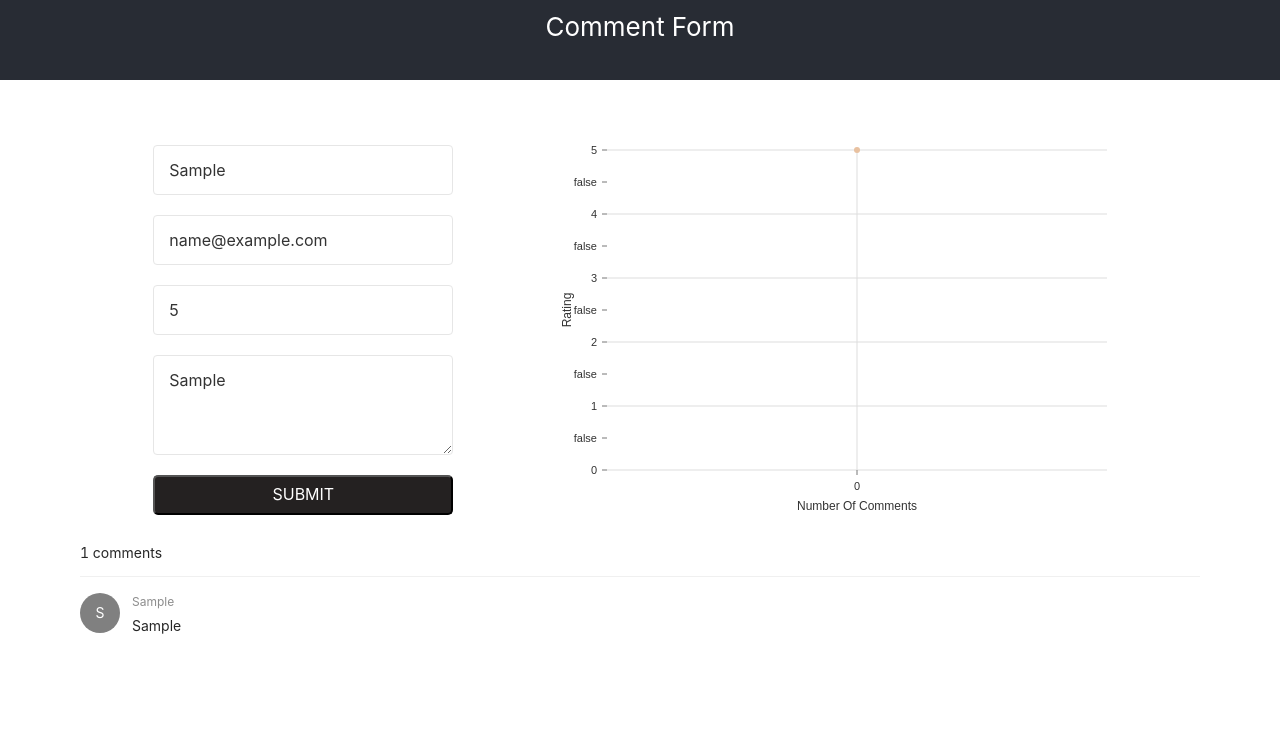
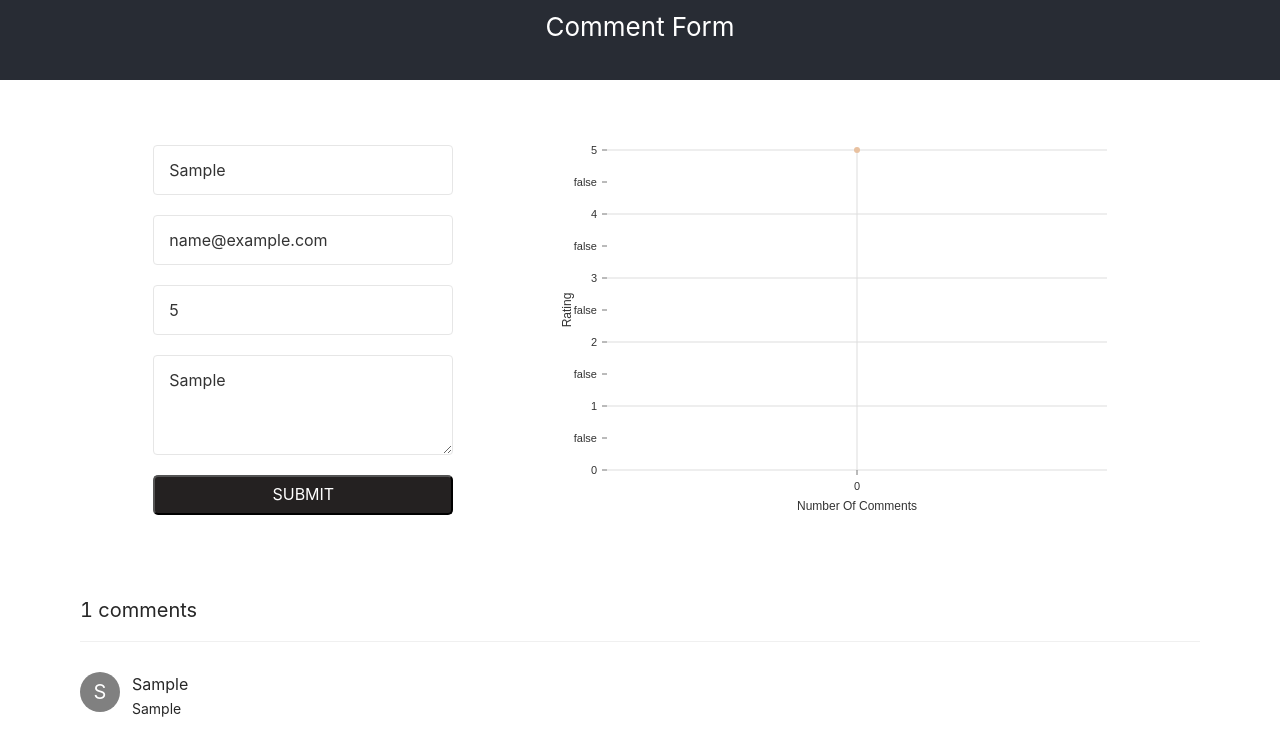
Before and after one commit to nupurgrover/comment-form, a React (Create React App) app: page / in a window 1280 px wide. Both pictures are taken after typing "Sample", "name@example.com", "5", "Sample" into the empty fields and a click on the button "SUBMIT". Shown: the top 756 px of the page. Built offline with nearby package versions, Linux system fonts and the light colour scheme.

Commit message:
Add new components for Comment and CommentList

```diff
--- a/src/App.js
+++ b/src/App.js
@@ -3,6 +3,7 @@ import styled from "styled-components";
 import "./App.css";
 
 import CommentForm from "./CommentForm";
+import NewCommentList from "./NewCommentList";
 import CommentList from "./CommentList";
 import CommentTrends from "./CommentTrends";
 
@@ -21,6 +22,7 @@ const FormAndGraphContainer = styled.div`
   display: flex;
   flex-direction: row;
   justify-content: space-evenly;
+  margin-bottom: 50px;
 `;
 
 const getGraphData = (comments) => {
@@ -30,7 +32,7 @@ const getGraphData = (comments) => {
       y: comment.rating,
     }));
   }
-  return [{ x: 1, y: 1 }];
+  return [{ x: 0, y: 0 }];
 };
 
 function App() {
@@ -41,14 +43,6 @@ function App() {
   };
 
   const graphData = getGraphData(comments);
-  // const graphData = [
-  //   { x: 1, y: 5 },
-  //   { x: 2, y: 4 },
-  //   { x: 3, y: 0 },
-  //   { x: 4, y: 1 },
-  //   { x: 5, y: 2 },
-  //   { x: 6, y: 3 },
-  // ];
 
   return (
     <div>
@@ -58,9 +52,7 @@ function App() {
       <BodyContainer>
         <FormAndGraphContainer>
           <CommentForm addNewComment={addNewComment} />
-          <div style={{ height: "400px" }}>
-            <CommentTrends graphData={graphData} />
-          </div>
+          <CommentTrends graphData={graphData} />
         </FormAndGraphContainer>
         <CommentList comments={comments} />
       </BodyContainer>
--- /dev/null
+++ b/src/Comment.js
@@ -0,0 +1,48 @@
+import React from "react";
+import styled from "styled-components";
+
+const Container = styled.div`
+  display: flex;
+`;
+
+const Avatar = styled.div`
+  background-color: grey;
+  vertical-align: middle;
+  margin-right: 12px;
+  min-width: 40px;
+  height: 40px;
+  line-height: 40px;
+  border-radius: 50%;
+  font-size: 20px;
+  text-align: center;
+  color: #ffffff;
+`;
+
+const Content = styled.div`
+  display: flex;
+  flex-direction: column;
+  margin-bottom: 20px;
+`;
+
+const Name = styled.div`
+  font-size: 16px;
+`;
+
+const Text = styled.div`
+  font-size: 14px;
+`;
+
+const Comment = ({ comment }) => {
+  const avatarLetter = comment.name.charAt(0).toUpperCase();
+  return (
+    <Container>
+      <Avatar>{avatarLetter}</Avatar>
+      <Content>
+        <Name>{comment.name}</Name>
+        <Text>{comment.commentText}</Text>
+      </Content>
+    </Container>
+  );
+};
+
+export default Comment;
--- a/src/CommentList.js
+++ b/src/CommentList.js
@@ -1,36 +1,38 @@
 import React from "react";
-import { Comment, List, Avatar } from "antd";
+import styled from "styled-components";
+
+import Comment from "./Comment";
+
+const Header = styled.div`
+  border-bottom: 1px solid #f0f0f0;
+  padding: 15px 0;
+  margin-bottom: 30px;
+  font-size: 20px;
+`;
+
+const ListContainer = styled.div`
+  outline: none;
+`;
+
+const List = styled.ul`
+  list-style: none;
+  padding: 0;
+`;
 
 const CommentList = ({ comments }) => {
   return (
-    <div>
-      <List
-        header={`${comments.length} comments`}
-        itemLayout="horizontal"
-        dataSource={comments}
-        renderItem={(item) => {
-          const firstLetter = item.name.charAt(0).toUpperCase();
-
+    <ListContainer>
+      <Header>{comments.length} comments</Header>
+      <List>
+        {comments.map((comment) => {
           return (
             <li>
-              <Comment
-                style={{ textAlign: "left" }}
-                author={item.name}
-                content={item.commentText}
-                avatar={
-                  <Avatar
-                    style={{ backgroundColor: "grey", verticalAlign: "middle" }}
-                    size="large"
-                  >
-                    {firstLetter}
-                  </Avatar>
-                }
-              />
+              <Comment comment={comment} />
             </li>
           );
-        }}
-      />
-    </div>
+        })}
+      </List>
+    </ListContainer>
   );
 };
 
```
